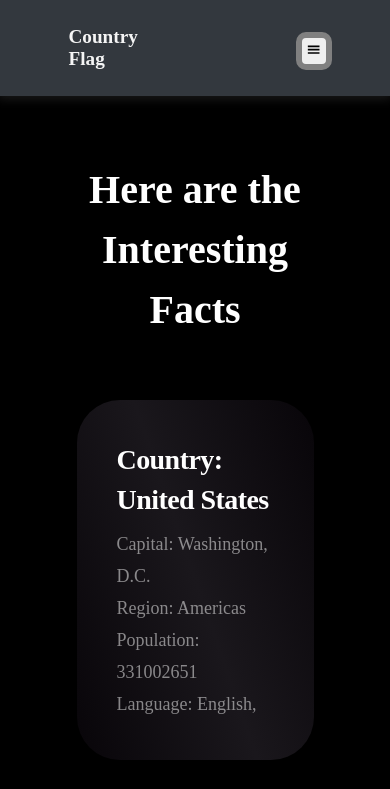
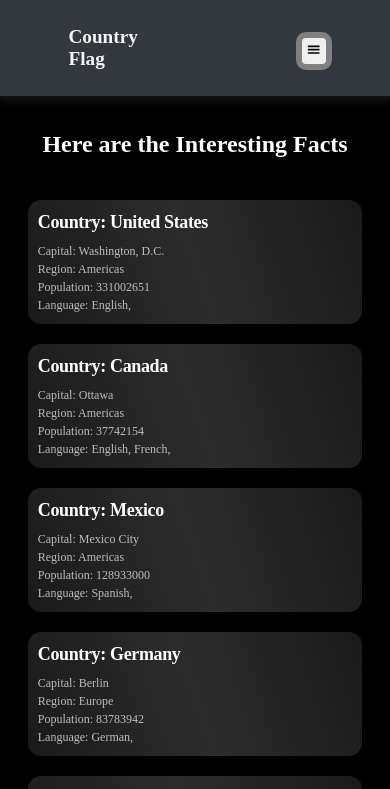
Before and after one commit to Rajsingh704596/CountryDetailsWebsite, a React (Vite) app: page /about in a window 390 px wide. Shown: the top 789 px of the page. Built offline with nearby package versions, Linux system fonts and the light colour scheme.

Commit message:
add data

```diff
--- a/src/css/about.css
+++ b/src/css/about.css
@@ -1,22 +1,23 @@
+/* General styles */
 .section-about {
-    width: 70%;
-    margin: 3rem auto;
+    width: 90%; /* Adjusted for smaller screens */
+    margin: 2rem auto; /* Reduced margin for smaller screens */
     padding: 1rem;
     background-color: rgb(0, 0, 0);
 }
 
 .grid {
     display: grid;
-    grid-template-columns: repeat(3, 1fr);
+    grid-template-columns: repeat(3, 1fr); /* Default layout for larger screens */
     gap: 2rem;
     color: white;
 }
 
 .container-title {
     text-align: center;
-    margin-bottom: 40px;
-    font-size: 40px;
-    line-height: 60px;
+    margin-bottom: 20px; /* Reduced margin for smaller screens */
+    font-size: 32px; /* Reduced font size for smaller screens */
+    line-height: 40px; /* Adjusted line height */
     color: white;
 }
 
@@ -24,8 +25,8 @@
     display: flex;
     flex-direction: column;
     justify-content: space-between;
-    height: 100%; /* Ensures all cards take full height */
-    max-width: 55rem;
+    height: 100%;
+    max-width: 100%; /* Adjusted for smaller screens */
     border: 0;
     width: 100%;
     margin-inline: auto;
@@ -34,14 +35,14 @@
 .container-card {
     position: relative;
     border: 2px solid transparent;
-    background: linear-gradient(71deg, #080509, #1a171c, #080509);
+    background: linear-gradient(71deg, #1a1a1a, #2c2c2c, #1a1a1a); /* Darker background for cards */
     background-clip: padding-box;
-    border-radius: 45px;
-    padding: 40px;
-    height: 100%; /* Ensures the card container takes full height */
+    border-radius: 25px; /* Reduced border radius for smaller screens */
+    padding: 20px; /* Reduced padding for smaller screens */
+    height: 100%;
     display: flex;
     flex-direction: column;
-    justify-content: space-between; /* Space between title and content */
+    justify-content: space-between;
 }
 
 .bg-blue-box::after {
@@ -52,29 +53,83 @@
     right: -1px;
     content: "";
     z-index: -1;
-    border-radius: 45px;
-    background: linear-gradient(71deg, #0c0a0e, #5f6fad, #0c0a0e);
+    border-radius: 25px; /* Reduced border radius for smaller screens */
+    background: linear-gradient(71deg, #0c0a0e, #3a4a7a, #0c0a0e); /* Adjusted gradient */
 }
 
 .card-title {
     font-weight: 600;
     color: white;
-    font-size: 28px;
+    font-size: 24px; /* Reduced font size for smaller screens */
     padding-bottom: 8px;
     letter-spacing: -0.02em;
-    line-height: 40px;
+    line-height: 32px; /* Adjusted line height */
 }
 
 .card-description {
     font-weight: 500;
-    line-height: 32px;
-    color: rgba(255, 255, 255, 0.5);
-    font-size: 18px;
-    max-width: 470px;
+    line-height: 24px; /* Adjusted line height */
+    color: rgba(255, 255, 255, 0.7); /* Slightly brighter text for better readability */
+    font-size: 16px; /* Reduced font size for smaller screens */
+    max-width: 100%; /* Adjusted for smaller screens */
 }
 
+/* Responsive adjustments for smaller screens */
 @media screen and (max-width: 998px) {
     .grid {
-        grid-template-columns: 1fr;
+        grid-template-columns: repeat(2, 1fr); /* Two columns for medium screens */
+        gap: 1.5rem; /* Reduced gap */
+    }
+
+    .container-title {
+        font-size: 28px; /* Further reduced font size */
+        line-height: 36px;
+    }
+
+    .container-card {
+        padding: 15px; /* Further reduced padding */
+        border-radius: 20px; /* Further reduced border radius */
+    }
+
+    .card-title {
+        font-size: 20px; /* Further reduced font size */
+        line-height: 28px;
+    }
+
+    .card-description {
+        font-size: 14px; /* Further reduced font size */
+        line-height: 20px;
     }
 }
+
+@media screen and (max-width: 768px) {
+    .grid {
+        grid-template-columns: 1fr; /* Single column for small screens */
+        gap: 1rem; /* Further reduced gap */
+    }
+
+    .section-about {
+        width: 95%; /* Further adjusted width */
+        margin: 1rem auto; /* Further reduced margin */
+    }
+
+    .container-title {
+        font-size: 24px; /* Further reduced font size */
+        line-height: 32px;
+    }
+
+    .container-card {
+        padding: 10px; /* Further reduced padding */
+        border-radius: 15px; /* Further reduced border radius */
+    }
+
+    .card-title {
+        font-size: 18px; /* Further reduced font size */
+        line-height: 24px;
+    }
+
+    .card-description {
+        font-size: 12px; /* Further reduced font size */
+        line-height: 18px;
+    }
+}
```
